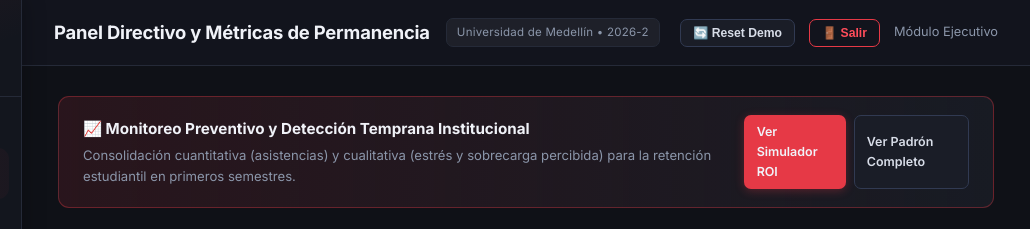
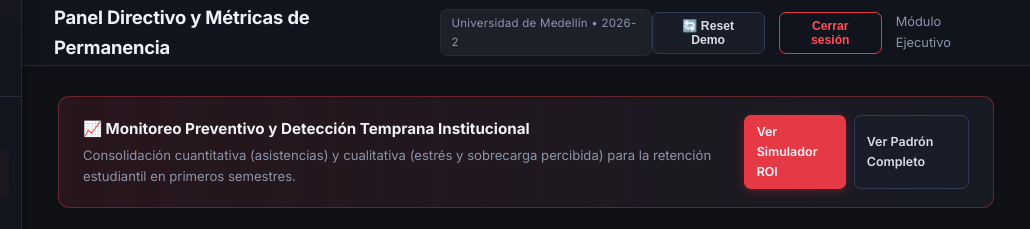
Before and after one commit to MigueM531/Ancla, a website: page views/directivo.html in a window 1280 px wide. Shown: the top 229 px of the page, 250-1280 px from the left. Drawn offline with Linux system fonts and the light colour scheme.

Commit message:
fix: Changed logout text from "Salir" to "Cerrar sesión"

```diff
--- a/views/directivo.html
+++ b/views/directivo.html
@@ -91,7 +91,7 @@
             🔄 Reset Demo
           </button>
           <button class="btn btn-outline-red btn-sm btn-logout" id="btnLogout" title="Cerrar sesión actual en ANCLA" style="font-size: 0.76rem;">
-            🚪 Salir
+            Cerrar sesión
           </button>
           <span style="font-size: 0.8rem; color: var(--text-secondary);">Módulo Ejecutivo</span>
         </div>
```
Also changed, not shown: views/estudiante.html (+1 -1 lines), views/tutor.html (+1 -1 lines).
